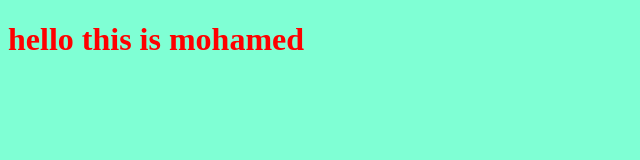
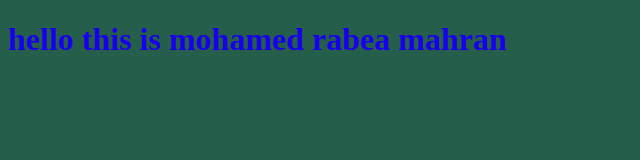
Before and after one commit to mohamedrabea22/myproject, a plain HTML site: page index.html in a window 1280 px wide. Shown: the whole page, without its empty margins (0-640 px from the left). Drawn offline with Linux system fonts and the light colour scheme.

Commit message:
changing some changes

```diff
--- a/index.html
+++ b/index.html
@@ -7,7 +7,7 @@
     <title>Document</title>
 </head>
 <body>
-    <h1>hello this is mohamed</h1>
+    <h1>hello this is mohamed rabea mahran</h1>
     <script src="app.js"></script>
 </body>
 </html>
--- a/style.css
+++ b/style.css
@@ -1,6 +1,6 @@
 h1{
-    color: red;
+    color: rgb(24, 0, 238);
 }
 body{
-    background-color: aquamarine;
+    background-color: rgb(37, 95, 76);
 }
```
